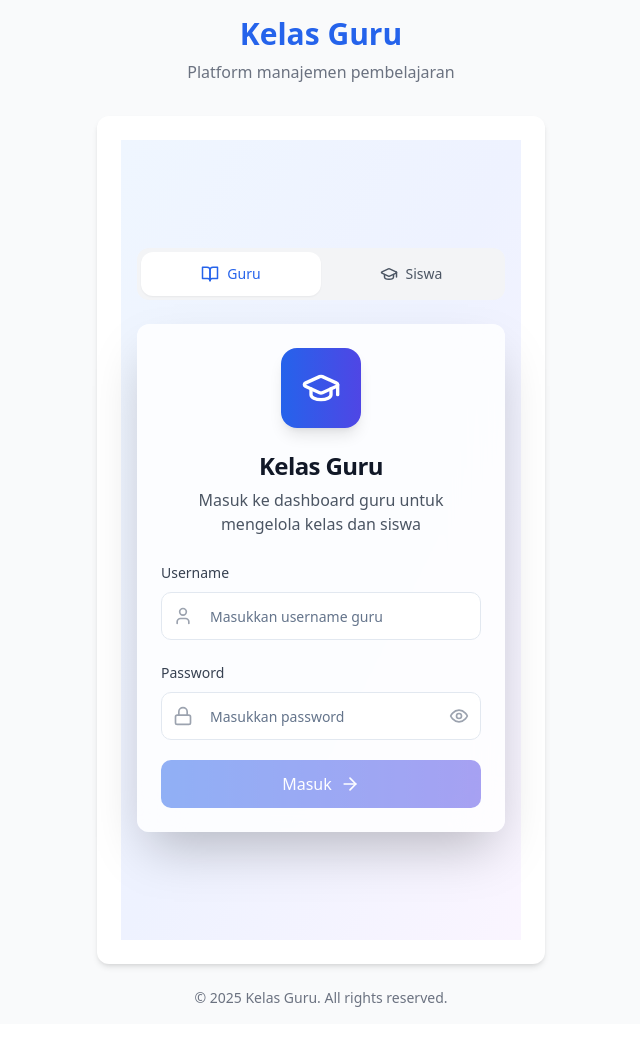
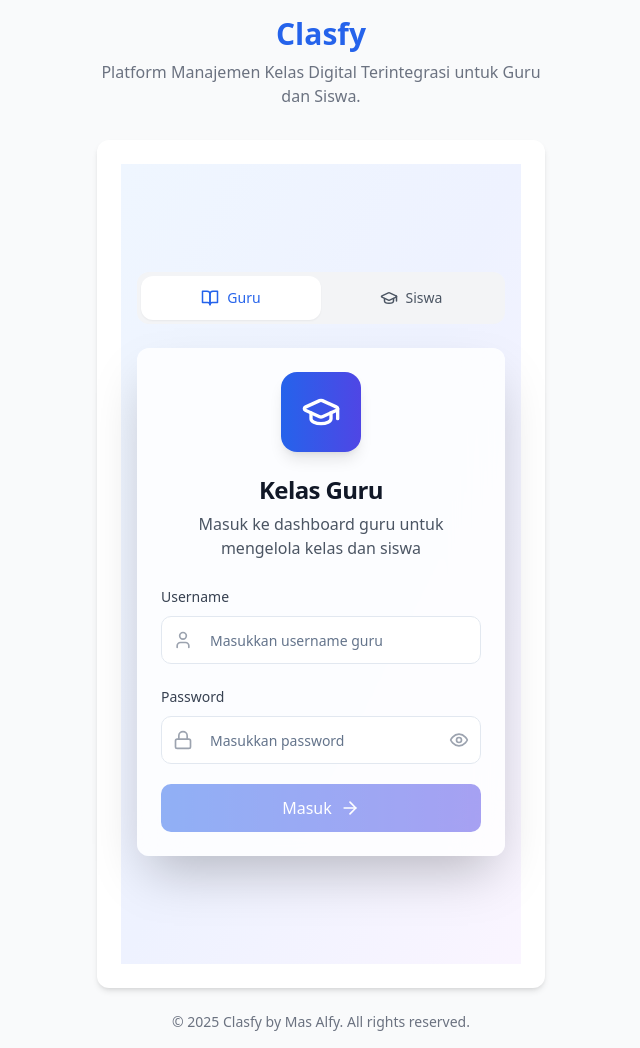
Before and after one commit to masfy/masfyreact, a React (Vite) app: page /login in a window 1280 px wide. Shown: the whole page, without its empty margins (319-959 px from the left). Before the commit the page ends 1024 px from the top, so only its background shows below. Built offline with nearby package versions, Linux system fonts and the light colour scheme.

Commit message:
AuthLayout.tsx

```diff
--- a/src/layouts/AuthLayout.tsx
+++ b/src/layouts/AuthLayout.tsx
@@ -9,8 +9,8 @@ const AuthLayout = ({ children }: AuthLayoutProps) => {
     <div className="min-h-screen bg-gray-50 flex items-center justify-center p-4">
       <div className="w-full max-w-md">
         <div className="flex flex-col items-center justify-center text-center mb-8">
-          <h1 className="text-3xl font-bold text-blue-600">Kelas Guru</h1>
-          <p className="text-gray-500 mt-2">Platform manajemen pembelajaran</p>
+          <h1 className="text-3xl font-bold text-blue-600">Clasfy</h1>
+          <p className="text-gray-500 mt-2">Platform Manajemen Kelas Digital Terintegrasi untuk Guru dan Siswa.</p>
         </div>
 
         <div className="bg-white rounded-lg shadow-md p-6">
@@ -18,7 +18,7 @@ const AuthLayout = ({ children }: AuthLayoutProps) => {
         </div>
 
         <div className="mt-6 text-center text-sm text-gray-500">
-          &copy; {new Date().getFullYear()} Kelas Guru. All rights reserved.
+          &copy; {new Date().getFullYear()} Clasfy by Mas Alfy. All rights reserved.
         </div>
       </div>
     </div>
```
